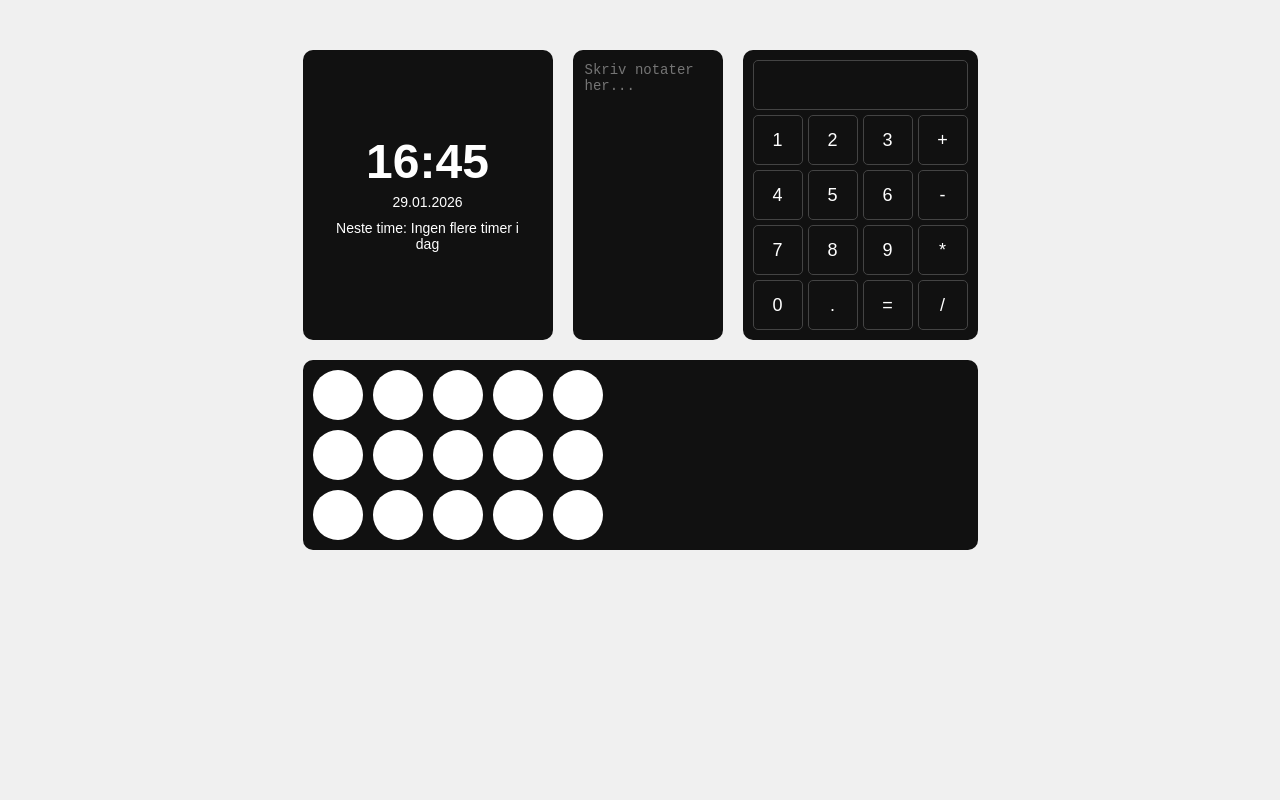
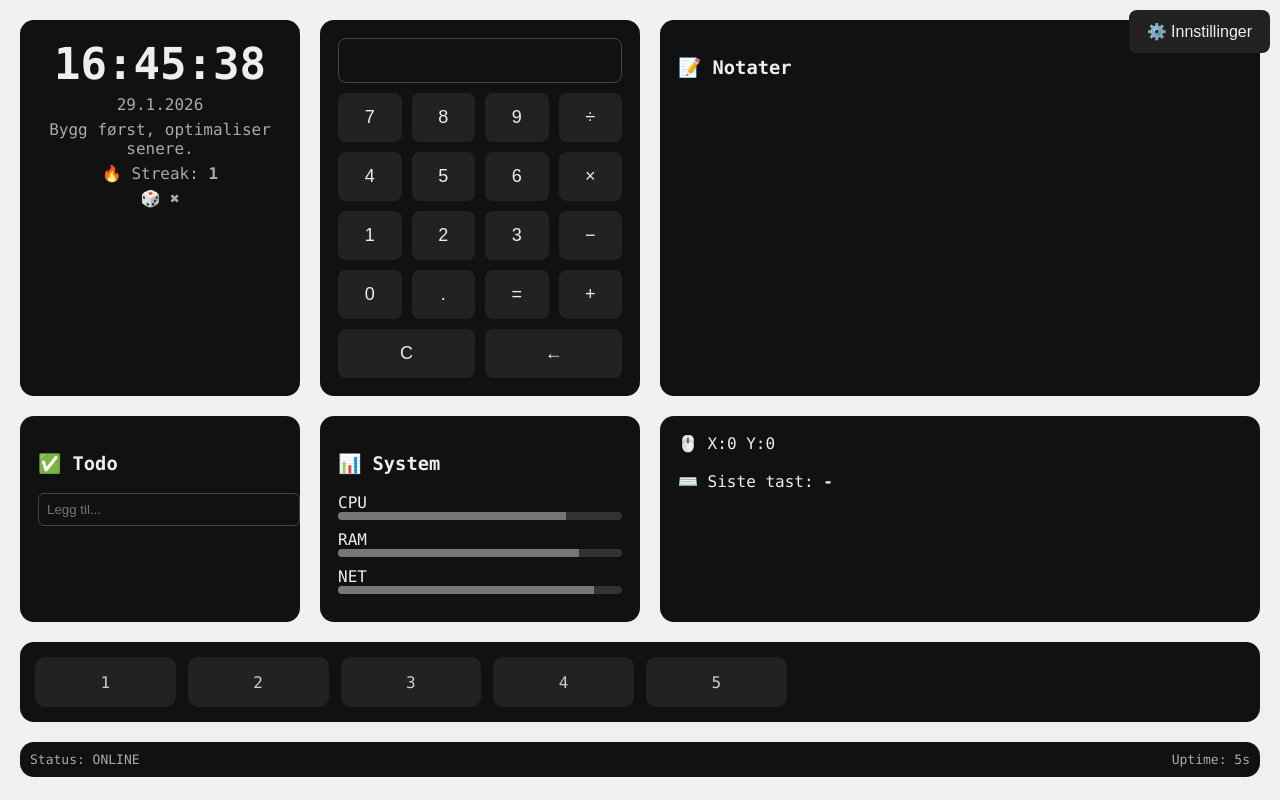
Before and after one commit to 92140914/Ukeplan, a website: page index.html in a window 1280 px wide. Drawn offline with Linux system fonts and the light colour scheme.

Commit message:
Update index.html

```diff
--- a/index.html
+++ b/index.html
@@ -2,285 +2,375 @@
 <html lang="no">
 <head>
 <meta charset="UTF-8">
-<meta name="viewport" content="width=device-width, initial-scale=1.0">
-<title>Interactive Dashboard</title>
+<title>Dashboard with Toggle Settings</title>
+
 <style>
-body {
-    margin: 0;
-    font-family: Arial, sans-serif;
-    background-color: #f0f0f0;
-    display: flex;
-    justify-content: center;
-    align-items: flex-start;
-    padding: 50px;
+body{
+    margin:0;
+    font-family:Consolas, Arial, sans-serif;
+    background:#f0f0f0;
+    color:#111;
+    display:flex;
+    justify-content:center;
+    padding:20px;
+    transition: background 0.3s, color 0.3s;
 }
 
-.dashboard {
-    display: grid;
-    grid-template-columns: 250px 150px 1fr;
-    grid-template-rows: auto auto;
-    gap: 20px;
+.dashboard{
+    display:grid;
+    grid-template-columns:280px 320px 1fr;
+    gap:20px;
+    width:1400px;
 }
 
-/* Clock */
-.clock {
-    background-color: #111;
-    color: white;
-    padding: 20px;
-    border-radius: 10px;
-    display: flex;
-    flex-direction: column;
-    justify-content: center;
-    align-items: center;
-    grid-row: 1 / 2;
+.card{
+    background:#111;
+    color:#eee;
+    padding:18px;
+    border-radius:14px;
+    transition: background 0.3s, color 0.3s;
 }
 
-.clock h1 {
-    margin: 0;
-    font-size: 48px;
+/* CLOCK */
+.clock h1{
+    font-size:44px;
+    text-align:center;
+    margin:0;
+}
+.clock p{
+    text-align:center;
+    color:#aaa;
+    margin:6px 0;
 }
 
-.clock p {
-    margin: 5px 0;
-    font-size: 14px;
-    text-align: center;
+/* CALC */
+.calculator{
+    display:grid;
+    grid-template-columns:repeat(4,1fr);
+    gap:10px;
+}
+.calculator input{
+    grid-column:1/5;
+    background:#111;
+    border:1px solid #444;
+    color:white;
+    font-size:20px;
+    padding:10px;
+    border-radius:8px;
+    text-align:right;
+}
+.calculator button{
+    background:#222;
+    border:none;
+    border-radius:8px;
+    padding:14px;
+    font-size:18px;
+    color:#eee;
+    cursor:pointer;
+}
+.calculator button:hover{background:#333;}
+.clear{grid-column:1/3;}
+.back{grid-column:3/5;}
+
+/* NOTES */
+.notes textarea{
+    width:100%;
+    height:160px;
+    background:#111;
+    color:#eee;
+    border:none;
+    resize:none;
 }
 
-/* Calculator */
-.calculator {
-    display: grid;
-    grid-template-rows: 50px repeat(4, 50px);
-    grid-template-columns: repeat(4, 50px);
-    gap: 5px;
-    background-color: #111;
-    padding: 10px;
-    border-radius: 10px;
+/* TODO */
+.todo input{
+    width:100%;
+    background:#111;
+    color:#eee;
+    border:1px solid #444;
+    padding:8px;
+    border-radius:6px;
+}
+.todo ul{
+    list-style:none;
+    padding:0;
+    margin:10px 0 0;
+}
+.todo li{
+    padding:6px;
+    border-bottom:1px solid #333;
+    cursor:pointer;
 }
 
-.calculator input {
-    grid-column: 1 / 5;
-    font-size: 18px;
-    padding: 10px;
-    border-radius: 5px;
-    border: 1px solid #444;
-    background-color: #111;
-    color: white;
+/* SYSTEM */
+.bar{
+    height:8px;
+    background:#333;
+    border-radius:6px;
+    overflow:hidden;
+    margin-bottom:10px;
+}
+.fill{
+    height:100%;
+    background:#777;
 }
 
-.calculator button {
-    background-color: #111;
-    border: 1px solid #444;
-    border-radius: 5px;
-    cursor: pointer;
-    font-size: 18px;
-    color: white;
+/* SOUND */
+.circles{
+    grid-column:1/4;
+    background:#111;
+    padding:15px;
+    border-radius:14px;
+    display:grid;
+    grid-template-columns:repeat(8,1fr);
+    gap:12px;
 }
+.circle{
+    background:#222;
+    border-radius:10px;
+    height:50px;
+    display:flex;
+    justify-content:center;
+    align-items:center;
+    color:#ccc;
+    cursor:pointer;
+}
+.circle:active{transform:scale(.92);}
 
-.calculator button:hover {
-    background-color: #333;
+/* SETTINGS */
+.settings label{
+    display:block;
+    margin:6px 0;
 }
+.settings input[type=checkbox], .settings input[type=color]{
+    margin-right:6px;
+}
+.settings{display:none;} /* hidden by default */
 
-/* Notes */
-.notes {
-    background-color: #111;
-    color: white;
-    padding: 10px;
-    border-radius: 10px;
-    min-height: 250px;
-    grid-row: 1 / 2;
-    display: flex;
-    flex-direction: column;
+/* SETTINGS TOGGLE BUTTON */
+#settingsBtn{
+    position:fixed;
+    top:10px;
+    right:10px;
+    padding:12px 18px;
+    font-size:16px;
+    border:none;
+    border-radius:8px;
+    background:#222;
+    color:#eee;
+    cursor:pointer;
+    z-index:1000;
 }
+#settingsBtn:hover{background:#333;}
 
-.notes textarea {
-    width: 100%;
-    height: 100%;
-    background-color: #111;
-    color: white;
-    border: none;
-    resize: none;
-    font-size: 14px;
-}
-
-/* Circles / Soundboard */
-.circles {
-    grid-column: 1 / 4;
-    display: grid;
-    grid-template-columns: repeat(5, 50px);
-    grid-template-rows: repeat(3, 50px);
-    gap: 10px;
-    background-color: #111;
-    padding: 10px;
-    border-radius: 10px;
-}
-
-.circle {
-    width: 50px;
-    height: 50px;
-    background-color: white;
-    border-radius: 50%;
-    cursor: pointer;
-    transition: background-color 0.2s;
+/* FOOTER */
+.footer{
+    grid-column:1/4;
+    background:#111;
+    padding:10px;
+    border-radius:14px;
+    display:flex;
+    justify-content:space-between;
+    color:#aaa;
+    font-size:13px;
 }
 </style>
 </head>
-<body>
+
+<body id="body">
+
+<button id="settingsBtn">⚙️ Innstillinger</button>
+
 <div class="dashboard">
-    <!-- Clock -->
-    <div class="clock">
-        <h1 id="time">--:--</h1>
-        <p id="date">--.--.----</p>
-        <p id="nextClass">Neste time: --</p>
-    </div>
 
-    <!-- Calculator -->
-    <div class="calculator">
-        <input type="text" id="calcDisplay" placeholder="" readonly>
-        <button onclick="press('1')">1</button>
-        <button onclick="press('2')">2</button>
-        <button onclick="press('3')">3</button>
-        <button onclick="press('+')">+</button>
-        <button onclick="press('4')">4</button>
-        <button onclick="press('5')">5</button>
-        <button onclick="press('6')">6</button>
-        <button onclick="press('-')">-</button>
-        <button onclick="press('7')">7</button>
-        <button onclick="press('8')">8</button>
-        <button onclick="press('9')">9</button>
-        <button onclick="press('*')">*</button>
-        <button onclick="press('0')">0</button>
-        <button onclick="press('.')">.</button>
-        <button onclick="calculate()">=</button>
-        <button onclick="press('/')">/</button>
-    </div>
+<!-- CLOCK -->
+<div class="card clock">
+    <h1 id="time"></h1>
+    <p id="date"></p>
+    <p id="quote"></p>
+    <p>🔥 Streak: <b id="streak"></b></p>
+    <p>🎲 <span id="ascii"></span></p>
+</div>
 
-    <!-- Notes -->
-    <div class="notes">
-        <textarea id="notes" placeholder="Skriv notater her..."></textarea>
-    </div>
+<!-- CALCULATOR -->
+<div class="card calculator">
+    <input id="calc" readonly>
+    <button onclick="p('7')">7</button><button onclick="p('8')">8</button><button onclick="p('9')">9</button><button onclick="p('/')">÷</button>
+    <button onclick="p('4')">4</button><button onclick="p('5')">5</button><button onclick="p('6')">6</button><button onclick="p('*')">×</button>
+    <button onclick="p('1')">1</button><button onclick="p('2')">2</button><button onclick="p('3')">3</button><button onclick="p('-')">−</button>
+    <button onclick="p('0')">0</button><button onclick="p('.')">.</button><button onclick="res()">=</button><button onclick="p('+')">+</button>
+    <button class="clear" onclick="clr()">C</button>
+    <button class="back" onclick="bk()">←</button>
+</div>
 
-    <!-- Circles / Soundboard -->
-    <div class="circles">
-        <div class="circle" data-sound="lyd1.mp3"></div>
-        <div class="circle" data-sound="lyd2.mp3"></div>
-        <div class="circle" data-sound="lyd3.mp3"></div>
-        <div class="circle" data-sound="lyd4.mp3"></div>
-        <div class="circle" data-sound="lyd5.mp3"></div>
-        <div class="circle" data-sound="lyd6.mp3"></div>
-        <div class="circle" data-sound="lyd7.mp3"></div>
-        <div class="circle" data-sound="lyd8.mp3"></div>
-        <div class="circle" data-sound="lyd9.mp3"></div>
-        <div class="circle" data-sound="lyd10.mp3"></div>
-        <div class="circle" data-sound="lyd11.mp3"></div>
-        <div class="circle" data-sound="lyd12.mp3"></div>
-        <div class="circle" data-sound="lyd13.mp3"></div>
-        <div class="circle" data-sound="lyd14.mp3"></div>
-        <div class="circle" data-sound="lyd15.mp3"></div>
-    </div>
+<!-- NOTES -->
+<div class="card notes">
+    <h3>📝 Notater</h3>
+    <textarea id="notes"></textarea>
+</div>
+
+<!-- TODO -->
+<div class="card todo">
+    <h3>✅ Todo</h3>
+    <input id="todoInput" placeholder="Legg til...">
+    <ul id="todoList"></ul>
+</div>
+
+<!-- SYSTEM -->
+<div class="card">
+    <h3>📊 System</h3>
+    CPU<div class="bar"><div id="cpu" class="fill"></div></div>
+    RAM<div class="bar"><div id="ram" class="fill"></div></div>
+    NET<div class="bar"><div id="net" class="fill"></div></div>
+</div>
+
+<!-- MOUSE / KEY -->
+<div class="card">
+    🖱️ X:<span id="mx">0</span> Y:<span id="my">0</span><br><br>
+    ⌨️ Siste tast: <b id="key">-</b>
+</div>
+
+<!-- SOUND -->
+<div class="circles">
+    <div class="circle" data-sound="lyd1.mp3">1</div>
+    <div class="circle" data-sound="lyd2.mp3">2</div>
+    <div class="circle" data-sound="lyd3.mp3">3</div>
+    <div class="circle" data-sound="lyd4.mp3">4</div>
+    <div class="circle" data-sound="lyd5.mp3">5</div>
+</div>
+
+<!-- SETTINGS -->
+<div class="card settings">
+    <h3>⚙️ Innstillinger & Theme Editor</h3>
+    <label><input type="checkbox" id="darkMode"> Dark Mode</label>
+    <label><input type="checkbox" id="clock12"> 12h klokke</label>
+    <label><input type="checkbox" id="showSoundboard" checked> Vis Soundboard</label>
+    <label><input type="checkbox" id="showNotes" checked> Vis Notater</label>
+    <hr>
+    <label>Body bakgrunn: <input type="color" id="bodyBg"></label>
+    <label>Kort bakgrunn: <input type="color" id="cardBg"></label>
+    <label>Knapp farge: <input type="color" id="btnBg"></label>
+    <label>Tekst farge: <input type="color" id="textColor"></label>
+</div>
+
+<!-- FOOTER -->
+<div class="footer">
+    <span>Status: ONLINE</span>
+    <span id="uptime"></span>
+</div>
+
 </div>
 
 <script>
-// Ukeplan
-const schedule = {
-    1: [
-        {start: "08:20", end: "09:20", subject: "Engelsk"},
-        {start: "09:30", end: "10:30", subject: "Naturfag"},
-        {start: "10:30", end: "11:00", subject: "Lunsj"},
-        {start: "11:00", end: "12:00", subject: "Norsk"},
-        {start: "12:10", end: "13:10", subject: "KRLE / Valgfag"},
-        {start: "13:20", end: "14:20", subject: "Valgfag"},
-    ],
-    2: [
-        {start: "08:20", end: "09:20", subject: "ALF"},
-        {start: "09:30", end: "10:30", subject: "ALF / Språk"},
-        {start: "10:30", end: "11:00", subject: "Lunsj"},
-        {start: "11:00", end: "12:00", subject: "Norsk / Samfunnsfag"},
-        {start: "12:10", end: "13:10", subject: "Matematikk"},
-        {start: "13:20", end: "14:20", subject: "Naturfag"},
-    ],
-    3: [
-        {start: "08:20", end: "09:20", subject: "Kunst og håndverk"},
-        {start: "09:30", end: "10:30", subject: "Kunst og høndverk"},
-        {start: "10:30", end: "11:00", subject: "Lunsj"},
-        {start: "11:00", end: "12:00", subject: "Kroppsøving"},
-        {start: "12:10", end: "13:10", subject: "Matematikk"},
-        {start: "13:20", end: "14:20", subject: "Språk"},
-    ],
-    4: [
-        {start: "08:20", end: "09:20", subject: "Samfunnsfag"},
-        {start: "09:30", end: "10:30", subject: "Norsk"},
-        {start: "10:30", end: "11:00", subject: "Lunsj"},
-        {start: "11:00", end: "12:00", subject: "Kroppsøving"},
-        {start: "12:10", end: "13:10", subject: "Matematikk"},
-        {start: "13:20", end: "14:20", subject: "Utdanningsvalg"},
-    ],
-    5: [
-        {start: "08:20", end: "09:20", subject: "KRLE"},
-        {start: "09:30", end: "10:30", subject: "Norsk"},
-        {start: "10:30", end: "11:00", subject: "Lunsj"},
-        {start: "11:00", end: "12:00", subject: "Samfunnsfag"},
-        {start: "12:10", end: "13:10", subject: "marEngelsk"},
-    ]
+// SETTINGS TOGGLE
+const settingsBtn = document.getElementById("settingsBtn");
+const settingsCard = document.querySelector(".settings");
+settingsBtn.addEventListener("click",()=>{settingsCard.style.display = settingsCard.style.display==="block"?"none":"block";});
+
+/* CLOCK */
+function tick(){
+    const d=new Date();
+    let h=d.getHours();
+    if(localStorage.getItem("clock12")==="true"){h=(h%12)||12;}
+    time.textContent=h.toString().padStart(2,'0')+":"+d.getMinutes().toString().padStart(2,'0')+":"+d.getSeconds().toString().padStart(2,'0');
+    date.textContent=d.toLocaleDateString("no-NO");
+}
+setInterval(tick,1000);tick();
+
+/* QUOTES & ASCII */
+const quotes=["Små steg slår store planer.","Hold det enkelt.","Konsistens vinner.","Bygg først, optimaliser senere."];
+quote.textContent=quotes[Math.floor(Math.random()*quotes.length)];
+asciiEl=["▲","■","◆","●","✖","☰","⚙","⌁"][Math.floor(Math.random()*8)];
+document.getElementById("ascii").textContent=asciiEl;
+
+/* STREAK */
+const today=new Date().toDateString();
+let s=+localStorage.getItem("streak")||0;
+const last=localStorage.getItem("last");
+const y=new Date();y.setDate(y.getDate()-1);
+if(last!==today){ s=(last===y.toDateString())?s+1:1; localStorage.setItem("streak",s); localStorage.setItem("last",today);}
+streak.textContent=s;
+
+/* CALC */
+let v="";
+function p(x){v+=x;calc.value=v;}
+function clr(){v="";calc.value="";}
+function bk(){v=v.slice(0,-1);calc.value=v;}
+function res(){try{v=Function("return "+v)();calc.value=v;}catch{clr();calc.value="Err";}}
+document.onkeydown=e=>{
+ if("0123456789.+-*/".includes(e.key))p(e.key);
+ if(e.key==="Enter")res();
+ if(e.key==="Backspace")bk();
+ key.textContent=e.key;
 };
 
-// Klokke og neste time
-function updateClock() {
-    const now = new Date();
-    const hours = String(now.getHours()).padStart(2,'0');
-    const minutes = String(now.getMinutes()).padStart(2,'0');
-    const date = String(now.getDate()).padStart(2,'0') + '.' +
-                 String(now.getMonth()+1).padStart(2,'0') + '.' +
-                 now.getFullYear();
-    document.getElementById('time').textContent = hours + ':' + minutes;
-    document.getElementById('date').textContent = date;
+/* NOTES */
+notes.value=localStorage.getItem("notes")||"";
+notes.oninput=()=>localStorage.setItem("notes",notes.value);
 
-    const day = now.getDay(); // 0=Søndag
-    const todaySchedule = schedule[day] || [];
-    let nextClass = "Ingen flere timer i dag";
-    for (let cls of todaySchedule) {
-        let [h,m] = cls.start.split(":").map(Number);
-        let classTime = new Date(now.getFullYear(), now.getMonth(), now.getDate(), h, m);
-        if(now < classTime) {
-            nextClass = cls.subject;
-            break;
-        }
-    }
-    document.getElementById('nextClass').textContent = "Neste time: " + nextClass;
+/* TODO */
+let todos=JSON.parse(localStorage.getItem("todos")||"[]");
+function drawTodos(){todoList.innerHTML=""; todos.forEach((t,i)=>{const li=document.createElement("li"); li.textContent=t; li.onclick=()=>{todos.splice(i,1);saveTodos();}; todoList.appendChild(li);});}
+function saveTodos(){localStorage.setItem("todos",JSON.stringify(todos)); drawTodos();}
+todoInput.onkeydown=e=>{if(e.key==="Enter" && todoInput.value){todos.push(todoInput.value); todoInput.value=""; saveTodos();}}
+drawTodos();
+
+/* SYSTEM */
+setInterval(()=>{cpu.style.width=Math.random()*100+"%"; ram.style.width=Math.random()*100+"%"; net.style.width=Math.random()*100+"%";},1200);
+
+/* MOUSE */
+document.onmousemove=e=>{mx.textContent=e.clientX; my.textContent=e.clientY;}
+
+/* SOUND */
+document.querySelectorAll(".circle").forEach(b=>{b.onclick=()=>new Audio(b.dataset.sound).play();});
+
+/* UPTIME */
+let start=Date.now();
+setInterval(()=>{let s=Math.floor((Date.now()-start)/1000); uptime.textContent=`Uptime: ${s}s`;},1000);
+
+/* SETTINGS & THEME */
+const darkMode=document.getElementById("darkMode");
+const clock12=document.getElementById("clock12");
+const showSoundboard=document.getElementById("showSoundboard");
+const showNotes=document.getElementById("showNotes");
+const bodyBg=document.getElementById("bodyBg");
+const cardBg=document.getElementById("cardBg");
+const btnBg=document.getElementById("btnBg");
+const textColor=document.getElementById("textColor");
+
+function loadSettings(){
+    darkMode.checked=localStorage.getItem("darkMode")==="true";
+    clock12.checked=localStorage.getItem("clock12")==="true";
+    showSoundboard.checked=localStorage.getItem("showSoundboard")!=="false";
+    showNotes.checked=localStorage.getItem("showNotes")!=="false";
+    bodyBg.value=localStorage.getItem("bodyBg")||"#f0f0f0";
+    cardBg.value=localStorage.getItem("cardBg")||"#111111";
+    btnBg.value=localStorage.getItem("btnBg")||"#222222";
+    textColor.value=localStorage.getItem("textColor")||"#eee";
+    applySettings();
 }
-setInterval(updateClock, 1000);
-updateClock();
+function applySettings(){
+    document.body.classList.toggle("dark", darkMode.checked);
+    document.body.classList.toggle("light", !darkMode.checked);
+    document.querySelector(".circles").style.display=showSoundboard.checked?"grid":"none";
+    document.querySelector(".notes").style.display=showNotes.checked?"block":"none";
+    document.body.style.background=bodyBg.value;
+    document.querySelectorAll(".card").forEach(c=>c.style.background=cardBg.value);
+    document.querySelectorAll(".calculator button").forEach(b=>b.style.background=btnBg.value);
+    document.body.style.color=textColor.value;
 
-// Calculator
-let calcValue = '';
-function press(val) {
-    calcValue += val;
-    document.getElementById('calcDisplay').value = calcValue;
-}
-function calculate() {
-    try {
-        calcValue = eval(calcValue).toString();
-        document.getElementById('calcDisplay').value = calcValue;
-    } catch {
-        calcValue = '';
-        document.getElementById('calcDisplay').value = 'Error';
-    }
+    localStorage.setItem("darkMode", darkMode.checked);
+    localStorage.setItem("clock12", clock12.checked);
+    localStorage.setItem("showSoundboard", showSoundboard.checked);
+    localStorage.setItem("showNotes", showNotes.checked);
+    localStorage.setItem("bodyBg", bodyBg.value);
+    localStorage.setItem("cardBg", cardBg.value);
+    localStorage.setItem("btnBg", btnBg.value);
+    localStorage.setItem("textColor", textColor.value);
 }
 
-// Notes
-const notes = document.getElementById('notes');
-notes.value = localStorage.getItem('notes') || '';
-notes.addEventListener('input', () => {
-    localStorage.setItem('notes', notes.value);
-});
-
-// Soundboard
-const circles = document.querySelectorAll('.circle');
-circles.forEach((circle, idx) => {
-    circle.addEventListener('click', () => {
-        const audio = new Audio(`lyd${idx+1}.mp3`);
-        audio.play();
-    });
-});
+[darkMode, clock12, showSoundboard, showNotes, bodyBg, cardBg, btnBg, textColor].forEach(el=>el.addEventListener("input",applySettings));
+loadSettings();
 </script>
 </body>
 </html>
```
